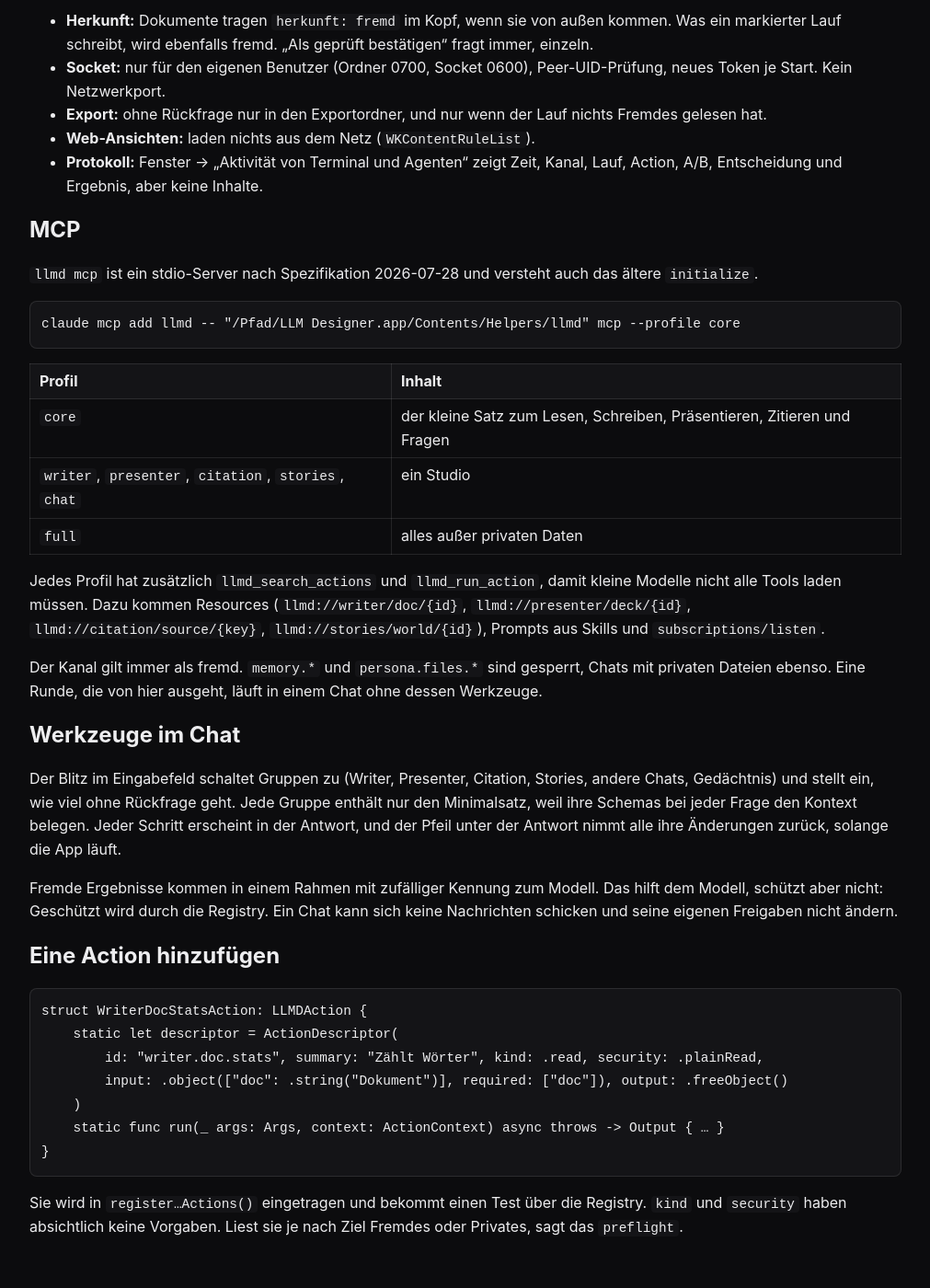
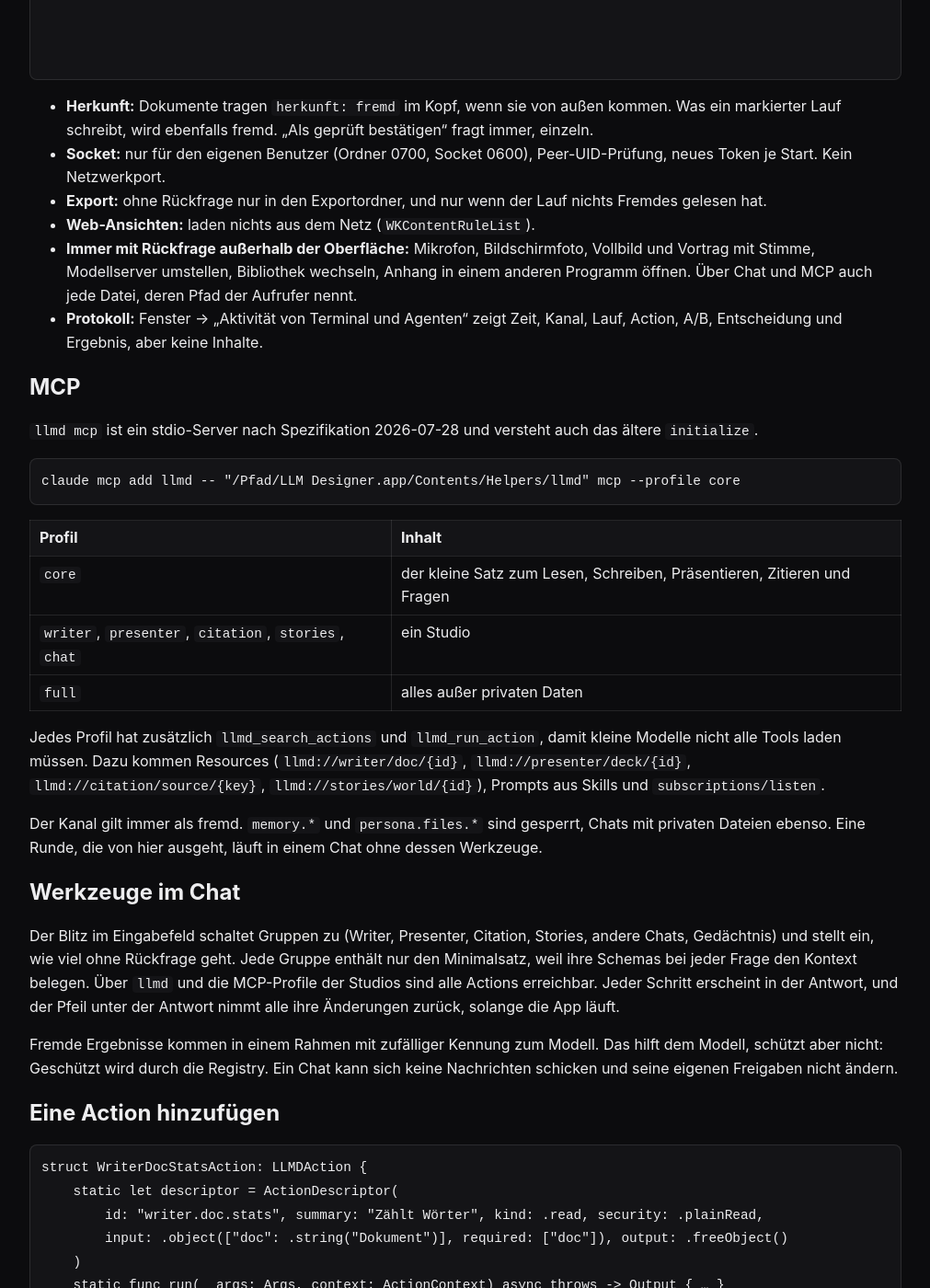
Before and after one commit to AlexEhrenberger/LLMDesigner, a Jekyll site: the page built from docs/actions.md, in a window 1280 px wide and 1400 px high, scrolled down 2328 px. Shown: the whole window at 92% size, without its empty margins (134-1145 px from the left). Built offline with Jekyll 4.4.1, drawn with Linux system fonts in a browser that asks for light colours; some of the changed text lies outside the part shown.

Commit message:
Doku und Fortschritt: Katalog-Actions umgesetzt, 16 bleiben zur Entscheidung
Co-Authored-By: Claude Opus 5.5 <noreply@anthropic.com>

```diff
--- a/docs/actions.md
+++ b/docs/actions.md
@@ -61,6 +61,8 @@ Writer-Actions arbeiten auf dem Markdown, auch wenn das Dokument nicht offen ist
 
 Tabellen, Kästen, Spalten, Bilder, Formeln und Code-Blöcke haben eigene Parameter (`--table`, `--box`, `--section`, `--image`, `--formula`, `--plot`, `--code-block`): eine Nummer im Text ab 1 oder eine Block-ID, ohne Angabe das einzige Objekt dieser Art. Zellen heißen wie in Formeln: `A1` ist links oben, Zeile 1 die Kopfzeile. Bilder und Kästen werden auch in Kästen und Spaltenabschnitten gefunden; Tabellen und Code-Blöcke nur als eigener Block.
 
+Schreibmarke, Auswahl, Sprünge und Seitenleisten (`writer.select`, `writer.caret.set`, `writer.jump.*`, `writer.view.*`) wirken auf den offenen Editor, weil es sie nur dort gibt; alles andere arbeitet auch auf geschlossenen Dokumenten. Listen und Objekte übergibt man als JSON: `--widths '[2,1]'`.
+
 `--doc` nimmt ID oder Titel. `--deck` mit `--slide` oder `--slide-index` (und `--field`, `--notes`) wendet dieselben Actions auf Folien an. Lesen liefert eine `version`; Schreiben nimmt sie als `--if-version` und bricht bei fremden Änderungen ab.
 
 ## Sicherheit
@@ -84,6 +86,7 @@ flowchart TB
 - **Socket:** nur für den eigenen Benutzer (Ordner 0700, Socket 0600), Peer-UID-Prüfung, neues Token je Start. Kein Netzwerkport.
 - **Export:** ohne Rückfrage nur in den Exportordner, und nur wenn der Lauf nichts Fremdes gelesen hat.
 - **Web-Ansichten:** laden nichts aus dem Netz (`WKContentRuleList`).
+- **Immer mit Rückfrage außerhalb der Oberfläche:** Mikrofon, Bildschirmfoto, Vollbild und Vortrag mit Stimme, Modellserver umstellen, Bibliothek wechseln, Anhang in einem anderen Programm öffnen. Über Chat und MCP auch jede Datei, deren Pfad der Aufrufer nennt.
 - **Protokoll:** Fenster → „Aktivität von Terminal und Agenten“ zeigt Zeit, Kanal, Lauf, Action, A/B, Entscheidung und Ergebnis, aber keine Inhalte.
 
 ## MCP
@@ -106,7 +109,7 @@ Der Kanal gilt immer als fremd. `memory.*` und `persona.files.*` sind gesperrt,
 
 ## Werkzeuge im Chat
 
-Der Blitz im Eingabefeld schaltet Gruppen zu (Writer, Presenter, Citation, Stories, andere Chats, Gedächtnis) und stellt ein, wie viel ohne Rückfrage geht. Jede Gruppe enthält nur den Minimalsatz, weil ihre Schemas bei jeder Frage den Kontext belegen. Jeder Schritt erscheint in der Antwort, und der Pfeil unter der Antwort nimmt alle ihre Änderungen zurück, solange die App läuft.
+Der Blitz im Eingabefeld schaltet Gruppen zu (Writer, Presenter, Citation, Stories, andere Chats, Gedächtnis) und stellt ein, wie viel ohne Rückfrage geht. Jede Gruppe enthält nur den Minimalsatz, weil ihre Schemas bei jeder Frage den Kontext belegen. Über `llmd` und die MCP-Profile der Studios sind alle Actions erreichbar. Jeder Schritt erscheint in der Antwort, und der Pfeil unter der Antwort nimmt alle ihre Änderungen zurück, solange die App läuft.
 
 Fremde Ergebnisse kommen in einem Rahmen mit zufälliger Kennung zum Modell. Das hilft dem Modell, schützt aber nicht: Geschützt wird durch die Registry. Ein Chat kann sich keine Nachrichten schicken und seine eigenen Freigaben nicht ändern.
 
```
Also changed, not shown: docs/plan/Implementierungsplan.md (+4 -1 lines), 1 other file.
